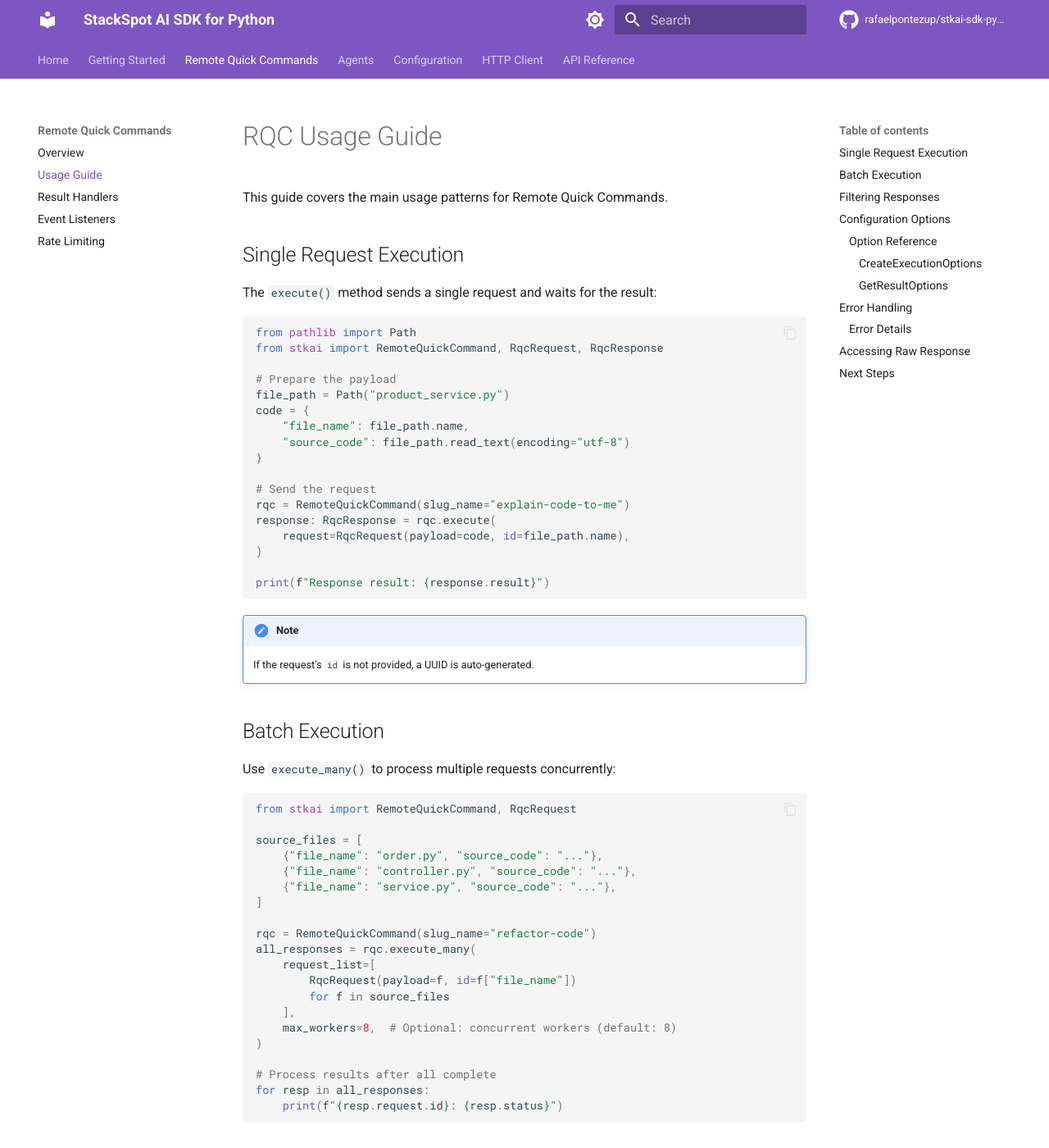
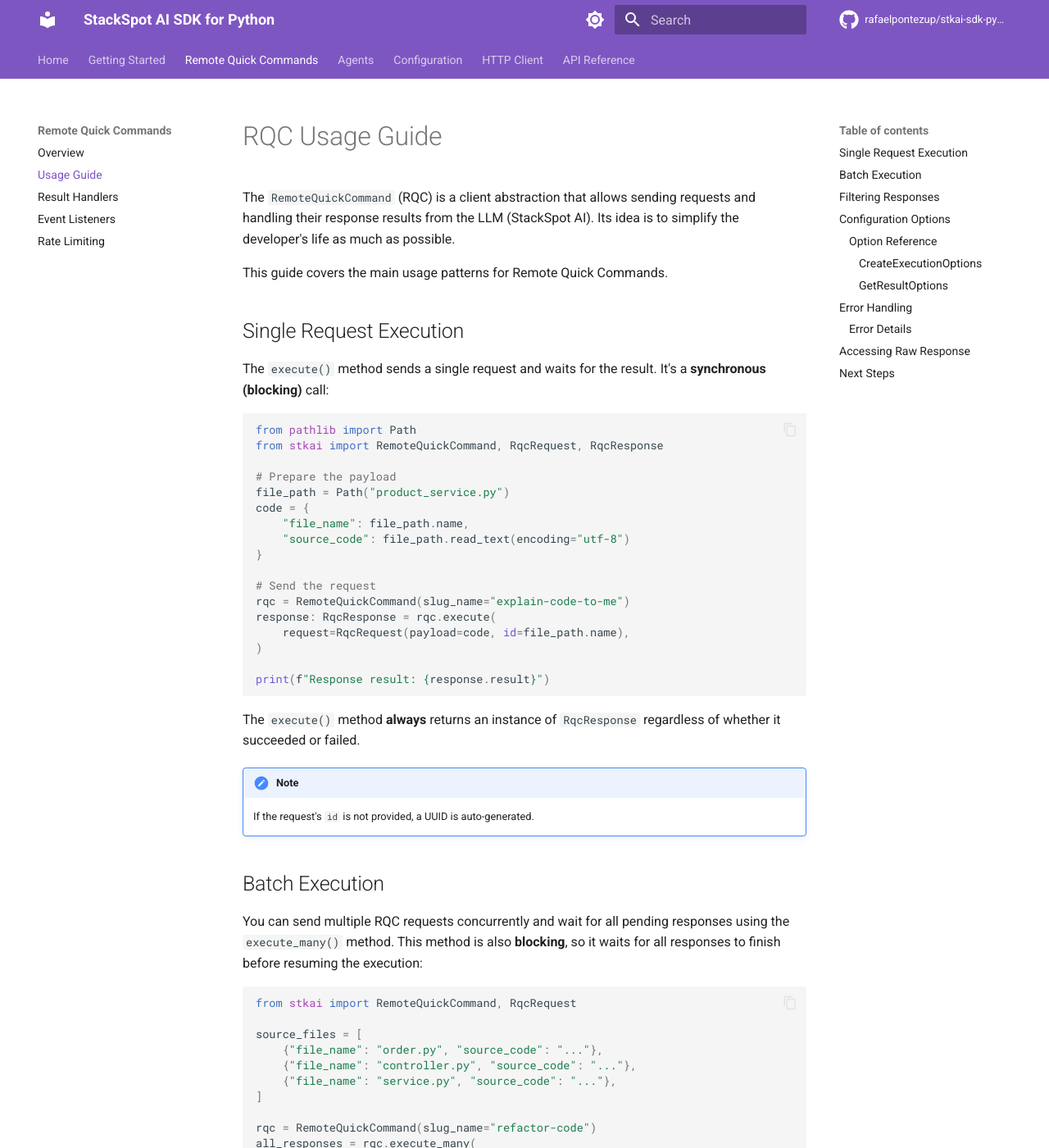
Before and after one commit to rafaelpontezup/stkai-sdk-python, an MkDocs documentation site: the page built from docs/rqc/usage.md, in a window 1280 px wide and 1400 px high. Shown: the whole window at 82% size. Built offline with MkDocs 1.6.1 and Material for MkDocs 9.7.7, drawn with Linux system fonts in a browser that asks for light colours; comment, search, counter and statistics services are not loaded; some of the changed text lies outside the part shown.

Commit message:
improves docs;

````diff
--- a/docs/rqc/usage.md
+++ b/docs/rqc/usage.md
@@ -1,10 +1,12 @@
 # RQC Usage Guide
+
+The `RemoteQuickCommand` (RQC) is a client abstraction that allows sending requests and handling their response results from the LLM (StackSpot AI). Its idea is to simplify the developer's life as much as possible.
 
 This guide covers the main usage patterns for Remote Quick Commands.
 
 ## Single Request Execution
 
-The `execute()` method sends a single request and waits for the result:
+The `execute()` method sends a single request and waits for the result. It's a **synchronous (blocking)** call:
 
 ```python
 from pathlib import Path
@@ -26,12 +28,14 @@
 print(f"Response result: {response.result}")
 ```
 
+The `execute()` method **always** returns an instance of `RqcResponse` regardless of whether it succeeded or failed.
+
 !!! note
     If the request's `id` is not provided, a UUID is auto-generated.
 
 ## Batch Execution
 
-Use `execute_many()` to process multiple requests concurrently:
+You can send multiple RQC requests concurrently and wait for all pending responses using the `execute_many()` method. This method is also **blocking**, so it waits for all responses to finish before resuming the execution:
 
 ```python
 from stkai import RemoteQuickCommand, RqcRequest
@@ -58,7 +62,7 @@
 
 ## Filtering Responses
 
-After receiving responses, filter by status:
+Typically, after receiving all responses, you will want to process only the successful ones. To do that, you can check the `RqcResponse.status` attribute or simply invoke one of its helper methods:
 
 ```python
 all_responses = rqc.execute_many(request_list=requests)
````
Also changed, not shown: docs/rqc/handlers.md (+7 -4 lines), docs/rqc/listeners.md (+6 -1 lines).
